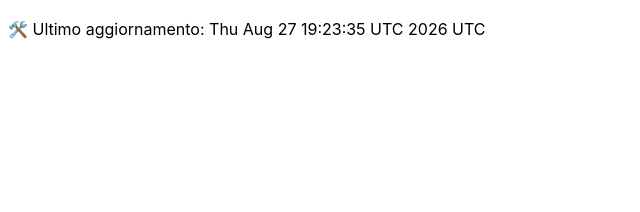
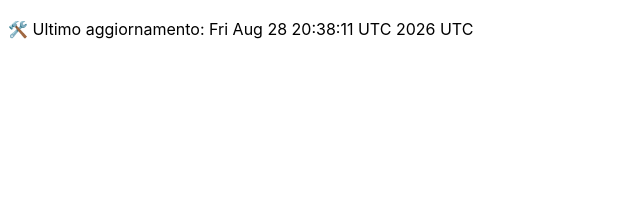
Before and after one commit to DanteTrb/DanteTrb.github.io, a Jekyll site: the page built from badges.md, in a window 1280 px wide. Shown: the top 212 px of the page, without its empty margins (0-640 px from the left). Built offline with Jekyll 4.4.1, drawn with Linux system fonts in a browser that asks for light colours; our own code applies the rules of GitHub Pages for plain Markdown files.

Commit message:
🛠️ Aggiornamento automatico badge

```diff
--- a/badges.md
+++ b/badges.md
@@ -1 +1 @@
-🛠️ Ultimo aggiornamento: Thu Aug 27 19:23:35 UTC 2026 UTC
+🛠️ Ultimo aggiornamento: Fri Aug 28 20:38:11 UTC 2026 UTC
```
